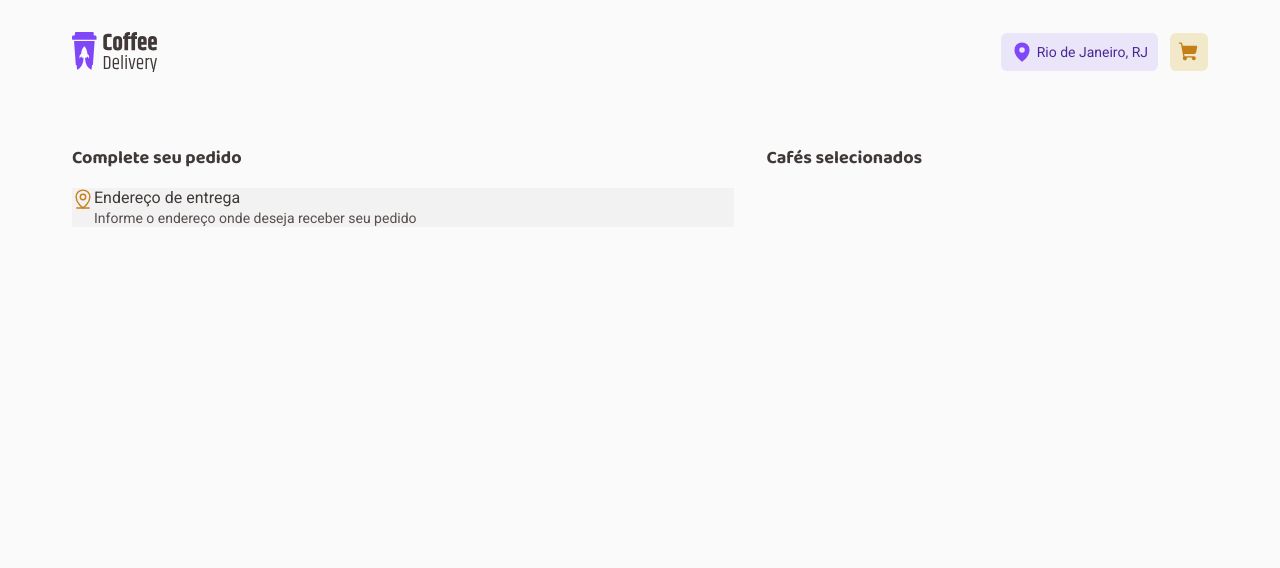
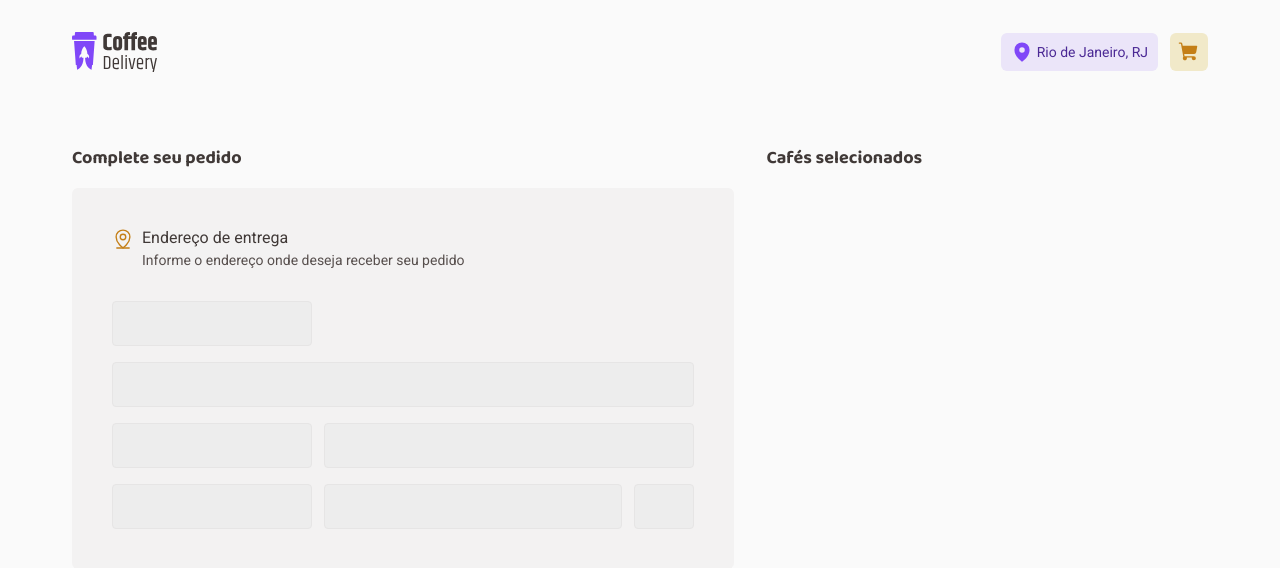
Before and after one commit to pedrolgarcia/coffee-delivery, a React (Vite) app: page /checkout in a window 1280 px wide. Shown: the top 568 px of the page. Built offline with nearby package versions, Linux system fonts and the light colour scheme.

Commit message:
feat: checkout address box

```diff
--- /dev/null
+++ b/src/components/Input/index.tsx
@@ -0,0 +1,12 @@
+import { InputHTMLAttributes } from 'react'
+import { InputContainer } from './styles'
+
+interface InputProps extends InputHTMLAttributes<HTMLInputElement> {
+  width?: number
+}
+
+export function Input({ width = 0, ...rest }: InputProps) {
+  const fill = !width
+
+  return <InputContainer fill={fill} width={width} {...rest}></InputContainer>
+}
--- /dev/null
+++ b/src/components/Input/styles.ts
@@ -0,0 +1,16 @@
+import styled from 'styled-components'
+
+interface InputContainerProps {
+  fill: boolean
+  width: number
+}
+
+export const InputContainer = styled.input<InputContainerProps>`
+  background-color: ${({ theme }) => theme['gray-300']};
+
+  width: ${({ fill, width }) => (fill ? `100%` : `${width / 16}rem`)};
+
+  border-radius: 4px;
+  border: 1px solid ${({ theme }) => theme['gray-400']};
+  padding: 0.75rem;
+`
--- a/src/pages/Checkout/index.tsx
+++ b/src/pages/Checkout/index.tsx
@@ -1,4 +1,5 @@
 import { MapPin, MapPinLine } from 'phosphor-react'
+import { Input } from '../../components/Input'
 import {
   CheckoutContainer,
   CompleteOrder,
@@ -6,6 +7,8 @@ import {
   PaymentContainer,
   CartContainer,
   AddressHeader,
+  FormRow,
+  Form,
 } from './styles'
 
 export function Checkout() {
@@ -23,6 +26,27 @@ export function Checkout() {
               <p>Informe o endereço onde deseja receber seu pedido</p>
             </div>
           </AddressHeader>
+
+          <Form>
+            <FormRow>
+              <Input width={200} />
+            </FormRow>
+
+            <FormRow>
+              <Input />
+            </FormRow>
+
+            <FormRow>
+              <Input width={200} />
+              <Input />
+            </FormRow>
+
+            <FormRow>
+              <Input width={200} />
+              <Input />
+              <Input width={60} />
+            </FormRow>
+          </Form>
         </AddressContainer>
         <PaymentContainer></PaymentContainer>
       </CompleteOrder>
--- a/src/pages/Checkout/styles.ts
+++ b/src/pages/Checkout/styles.ts
@@ -28,18 +28,25 @@ export const AddressContainer = styled.div`
   background-color: ${({ theme }) => theme['gray-200']};
 
   margin-bottom: 0.75rem;
+  border-radius: 6px;
+
+  padding: 2.5rem;
 `
 
 export const AddressHeader = styled.div`
   display: flex;
 
+  margin-bottom: 2rem;
+
   > svg {
     color: ${({ theme }) => theme['yellow-700']};
+    margin-right: 0.5rem;
   }
 
   p:nth-of-type(1) {
     color: ${({ theme }) => theme['gray-800']};
     line-height: 1.3;
+    margin-bottom: 0.125rem;
   }
 
   p:nth-of-type(2) {
@@ -47,6 +54,17 @@ export const AddressHeader = styled.div`
     color: ${({ theme }) => theme['gray-700']};
     line-height: 1.3;
   }
+`
+
+export const Form = styled.form`
+  display: flex;
+  flex-direction: column;
+  row-gap: 1rem;
+`
+
+export const FormRow = styled.div`
+  display: flex;
+  column-gap: 0.75rem;
 `
 
 export const PaymentContainer = styled.div`
```
